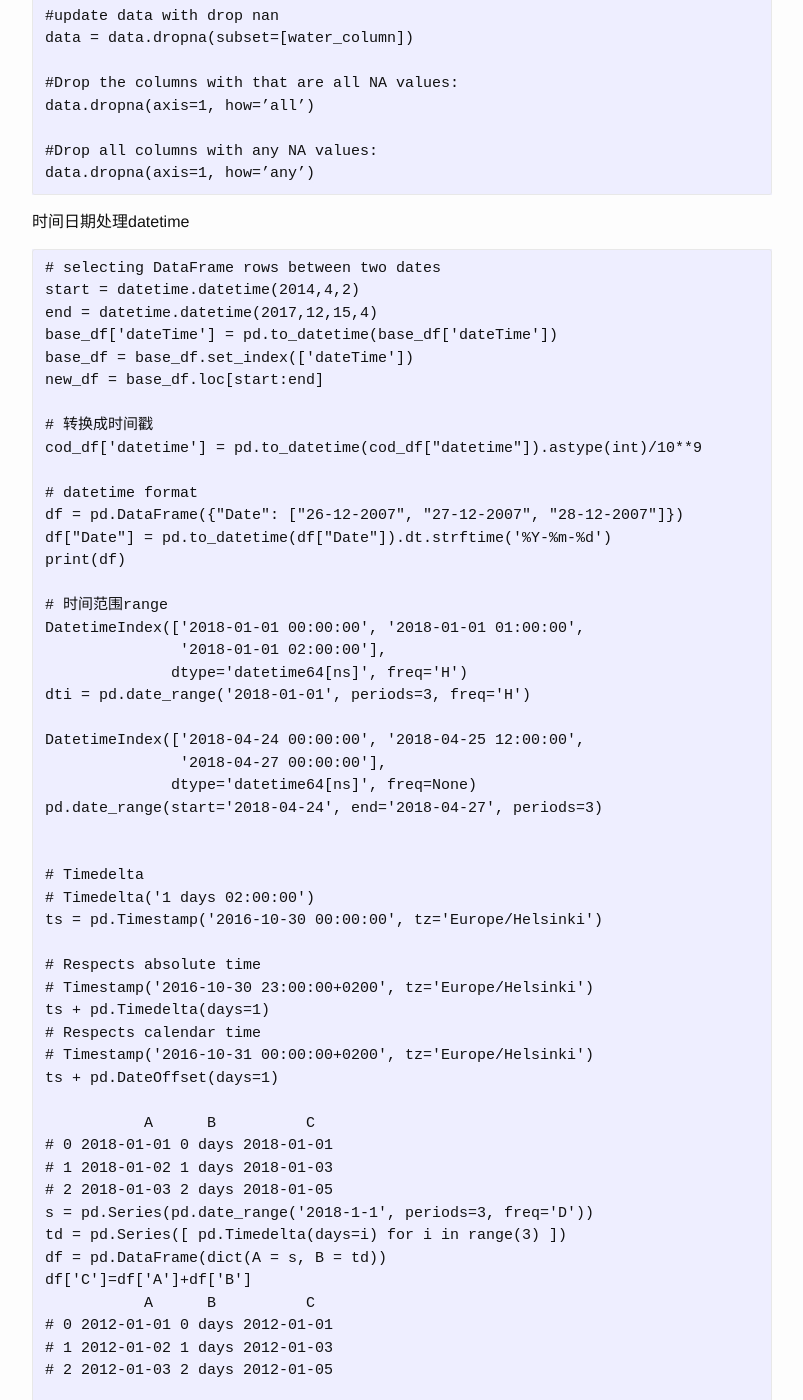
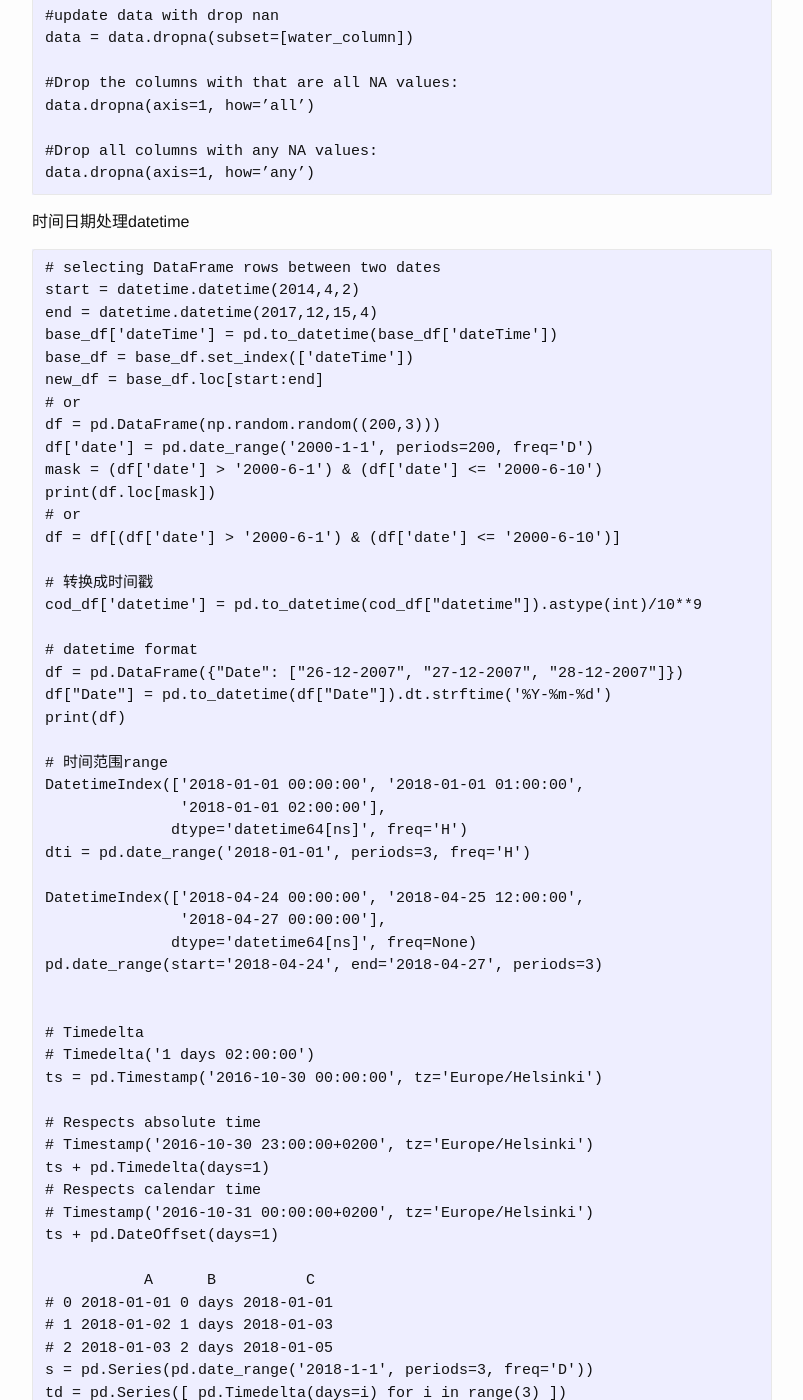
Before and after one commit to josephstalin117/josephstalin117.github.io, a Jekyll site: the page built from _posts/2018-3-13-pandas.markdown, in a window 1280 px wide and 1400 px high, scrolled down 9691 px. Shown: the whole window, without its empty margins (238-1041 px from the left). Built offline with Jekyll 4.4.1, drawn with Linux system fonts in a browser that asks for light colours; some of the changed text lies outside the part shown.

Commit message:
add pandas date between

```diff
--- a/_posts/2018-3-13-pandas.markdown
+++ b/_posts/2018-3-13-pandas.markdown
@@ -432,6 +432,13 @@ end = datetime.datetime(2017,12,15,4)
 base_df['dateTime'] = pd.to_datetime(base_df['dateTime'])
 base_df = base_df.set_index(['dateTime'])
 new_df = base_df.loc[start:end]
+# or
+df = pd.DataFrame(np.random.random((200,3)))
+df['date'] = pd.date_range('2000-1-1', periods=200, freq='D')
+mask = (df['date'] > '2000-6-1') & (df['date'] <= '2000-6-10')
+print(df.loc[mask])
+# or
+df = df[(df['date'] > '2000-6-1') & (df['date'] <= '2000-6-10')]
 
 # 转换成时间戳
 cod_df['datetime'] = pd.to_datetime(cod_df["datetime"]).astype(int)/10**9
```
